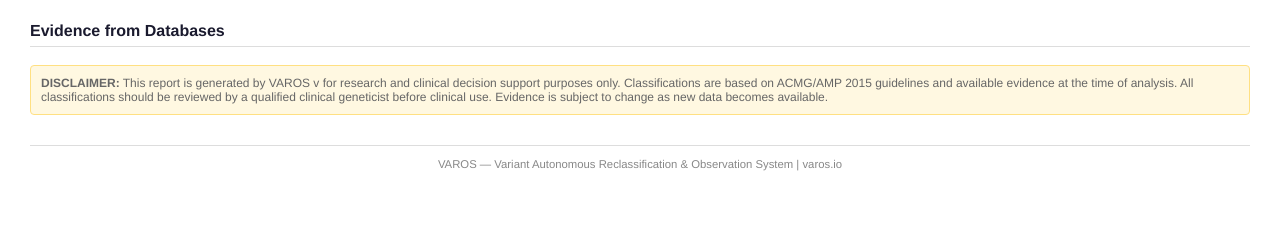
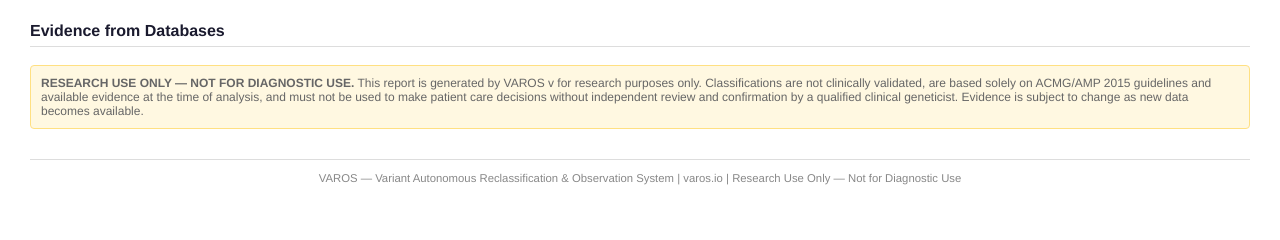
Before and after one commit to zekariasasaminew/varos, a Python web app: template varos/reports/templates/report.html.j2 in a window 1280 px wide. Shown: the part 319-559 px from the top of the page. Run offline with Jinja, Linux system fonts and the light colour scheme; the template is opened without the code that fills it, so the values that code supplies are empty.

Commit message:
Add LICENSE and Research-Use-Only notices
No LICENSE file existed despite the MIT badge in the README. Add one, and
add explicit "Research Use Only — Not for Diagnostic Use" notices to the
README, CLI startup banner, and PDF/HTML report footer/disclaimer, since
classifications are not clinically validated.

Addresses zekariasasaminew/varos#60.

```diff
--- a/varos/reports/templates/report.html.j2
+++ b/varos/reports/templates/report.html.j2
@@ -197,14 +197,14 @@
   {% endif %}
 
   <div class="disclaimer">
-    <strong>DISCLAIMER:</strong> This report is generated by VAROS v{{ result.varos_version }} for research and clinical decision support purposes only.
-    Classifications are based on ACMG/AMP 2015 guidelines and available evidence at the time of analysis.
-    All classifications should be reviewed by a qualified clinical geneticist before clinical use.
-    Evidence is subject to change as new data becomes available.
+    <strong>RESEARCH USE ONLY — NOT FOR DIAGNOSTIC USE.</strong> This report is generated by VAROS v{{ result.varos_version }}
+    for research purposes only. Classifications are not clinically validated, are based solely on ACMG/AMP 2015 guidelines
+    and available evidence at the time of analysis, and must not be used to make patient care decisions without independent
+    review and confirmation by a qualified clinical geneticist. Evidence is subject to change as new data becomes available.
   </div>
 
   <div class="footer">
-    VAROS — Variant Autonomous Reclassification & Observation System | varos.io
+    VAROS — Variant Autonomous Reclassification & Observation System | varos.io | Research Use Only — Not for Diagnostic Use
   </div>
 </body>
 </html>
```
Also changed, not shown: varos/cli/main.py (+16 -1 lines), README.md, 1 other file.
